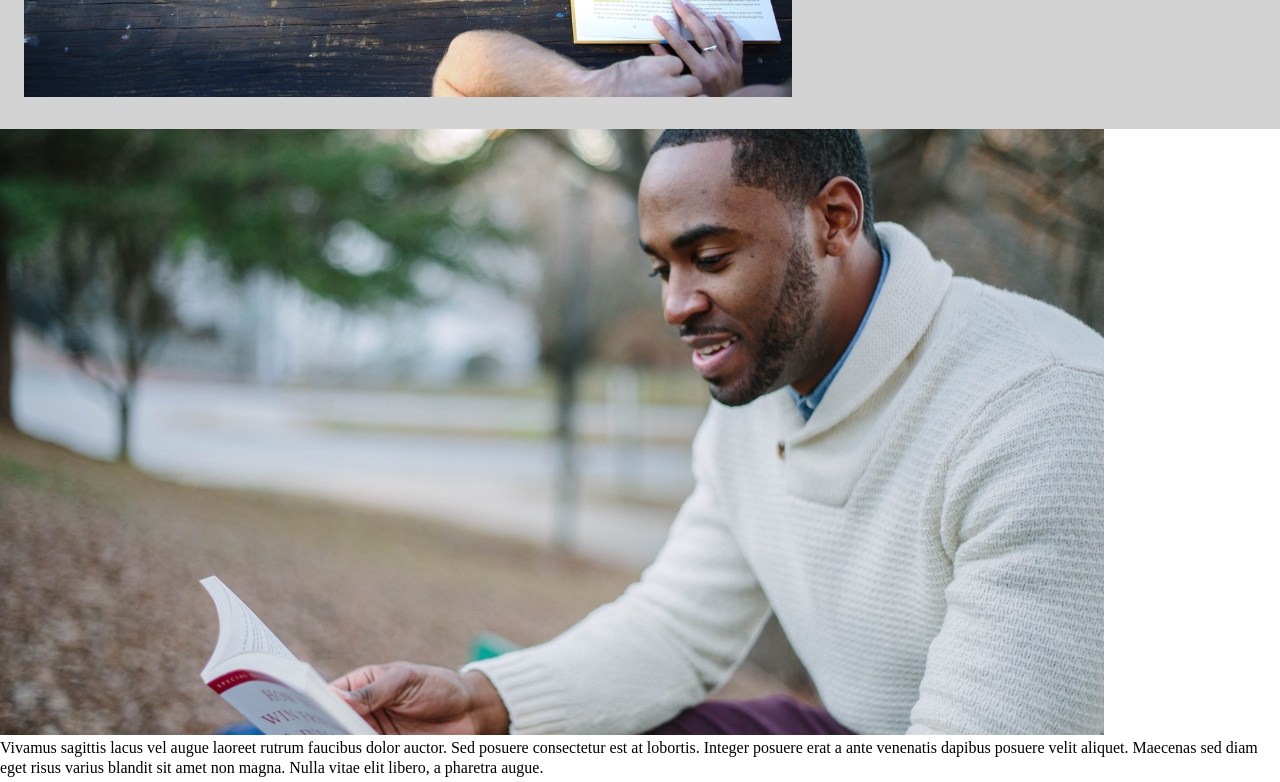
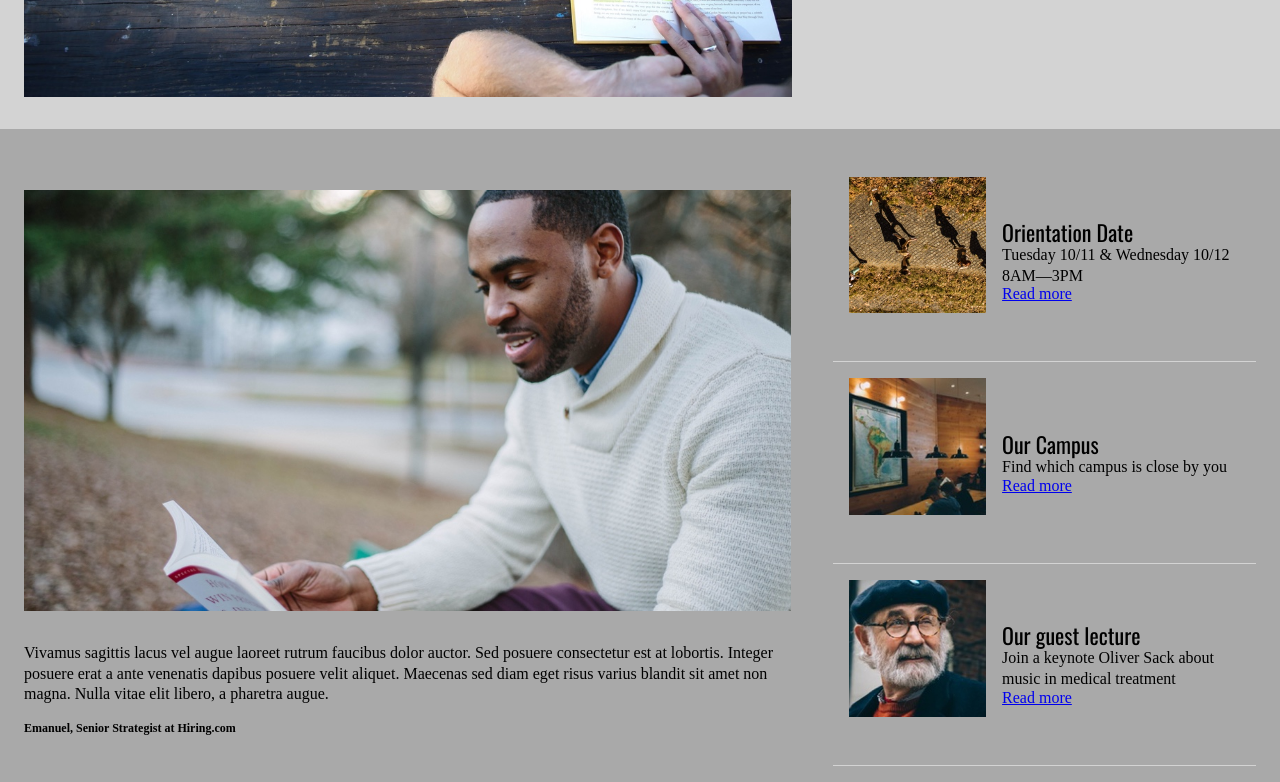
Before and after one commit to inthatdress/colmar_academy, a plain HTML site: page index.html in a window 1280 px wide. Shown: the part 600-1382 px from the top of the page. Drawn offline with nearby package versions, Linux system fonts and the light colour scheme; a web font is replaced by a local one.

Commit message:
Section 2 add

```diff
--- a/index.html
+++ b/index.html
@@ -45,23 +45,32 @@
               vitae elit libero, a pharetra augue.</p>
             <p class="byline">Emanuel, Senior Strategist at Hiring.com</p>
           </div>
-          <div class="section_side_story">
+
+            <div class="side_story_container">
+              <div class="side_story">
                 <img src="resources/images/information-orientation.jpg" />
+                  <div class=".side_story_content">
                     <h3>Orientation Date</h3>
                     <p>Tuesday 10/11 &amp; Wednesday 10/12<br />8AM—3PM</p>
                     <a href="#">Read more</a>
                   </div>
-          <div class="section_side_story">
+              </div>
+              <div class="side_story">
                 <img src="resources/images/information-campus.jpg" />
+                <div class=".side_story_content">
                   <h3>Our Campus</h3>
                   <p>Find which campus is close by you</p>
                   <a href="#">Read more</a>
                 </div>
-          <div class="section_side_story">
+              </div>
+              <div class="side_story">
                 <img src="resources/images/information-guest-lecture.jpg" />
+                <div class=".side_story_content">
                   <h3>Our guest lecture</h3>
                   <p>Join a keynote Oliver Sack about music in medical treatment</p>
                   <a href="#">Read more</a>
+                </div>
+              </div>
             </div>
         </section>
 
--- a/resources/css/style.css
+++ b/resources/css/style.css
@@ -89,7 +89,6 @@ header li {
 .section1 {
     background-color: lightgray;
     display: flex;
-    justify-content: center;
 }
 
 .section1 img {
@@ -129,7 +128,78 @@ header li {
 /*Section 2*/
 
 .section2 {
+  background-color: darkgray;
+  display: flex;
+}
 
+.section2_feature {
+  display: flex;
+  justify-content: center;
+  flex-direction: column;
+  width: 60%;
+  padding: 32px 42px 32px 24px;
+}
+
+.section2 img {
+  margin-bottom: 32px;
+  display: inline;
+  float: left;
+  max-width: 100%;
+}
+
+.section2 p {
+  display: inline;
+  float: left;
+}
+
+.byline {
+  font-size: .75rem;
+  /*font-style: italic;*/
+  margin-top: 1rem;
+  font-weight: bold;
+}
+
+.side_story_container {
+  display: flex;
+  justify-content: center;
+  flex-direction: column;
+  width: 26.44rem;
+  padding: 32px 24px 32px 0;
+
+}
+
+.side_story {
+  display: flex;
+  flex-direction: row;
+  justify-content: center;
+  align-content: center;
+  align-items: center;
+  padding: 1rem;
+  border-bottom: 1px solid lightgray;
+  /*
+  margin: 32px 40px 32px 0;
+  */
+}
+
+.side_story img {
+  width: 35%;
+  max-height: 100%;
+  max-width: 35%;
+  display: block;
+  margin-right: 16px;
+}
+
+.side_story_content {
+  display: flex;
+  flex-direction: column;
+  justify-content: center;
+  align-content: center;
+  height: 100%;
+}
+
+.side_story h3, p {
+  display: block;
+  clear: both;
 }
 
 /*Media Queries*/
```
Lines whose indentation alone changed are shown as unchanged.
